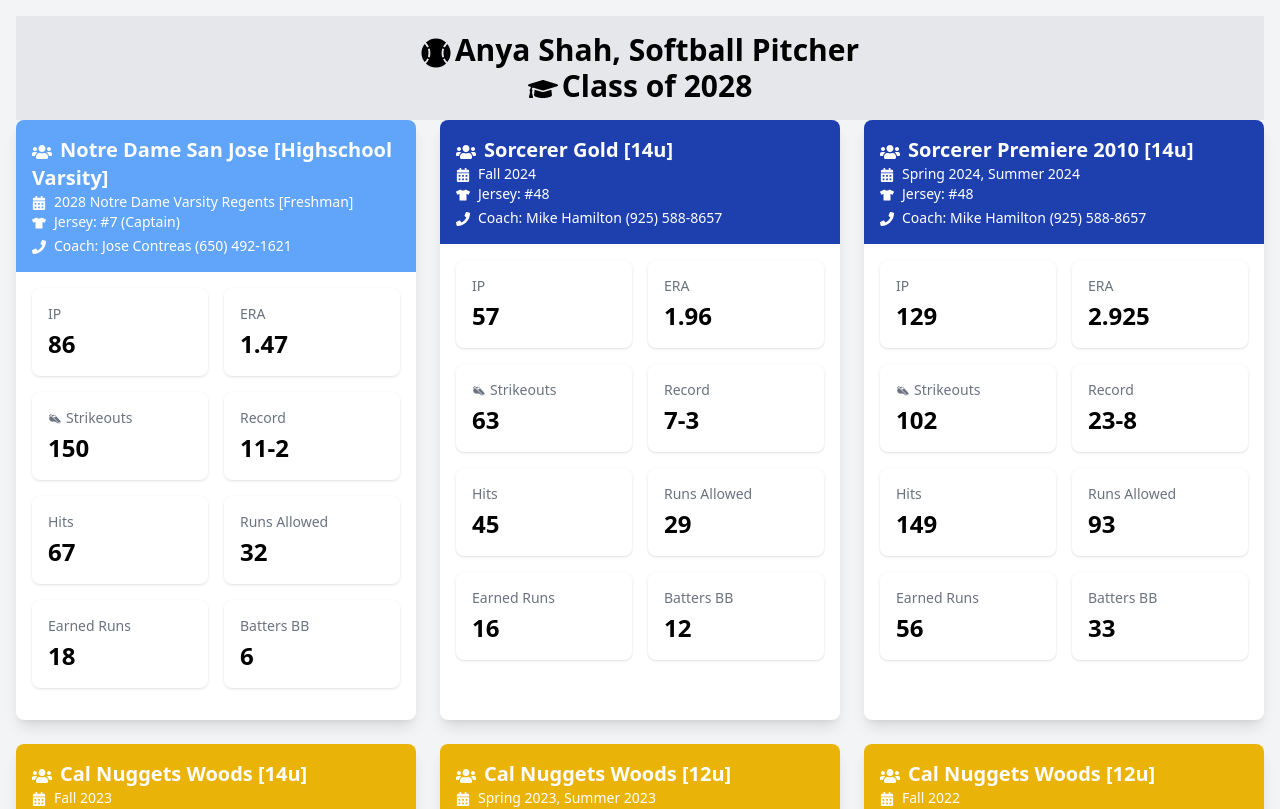
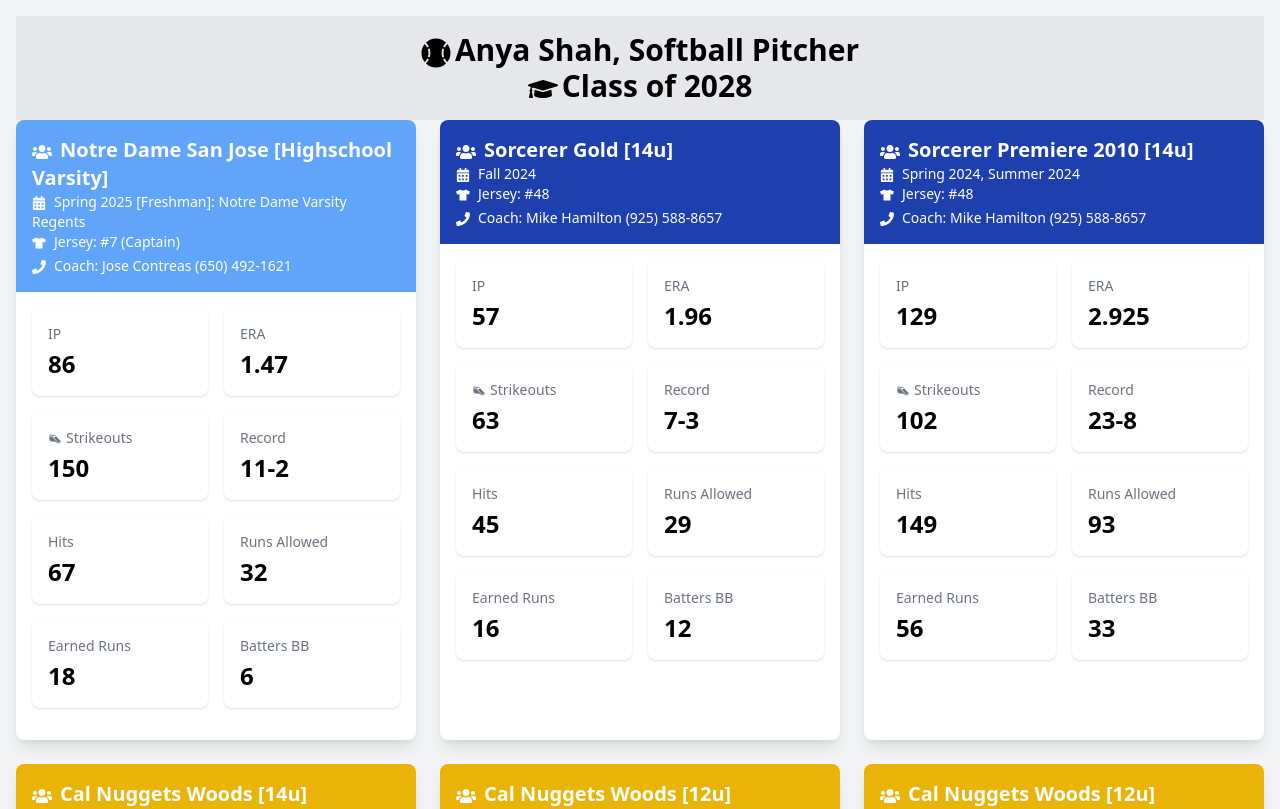
Before and after one commit to ankit249/baseball-stats, a React (Create React App) app: page / in a window 1280 px wide. Shown: the top 809 px of the page. Built offline with nearby package versions, Linux system fonts and the light colour scheme.

Commit message:
Varsity Regents

```diff
--- a/src/App.js
+++ b/src/App.js
@@ -41,7 +41,7 @@
   const teams = [
     {
       name: "Notre Dame San Jose [Highschool Varsity]",
-      seasons: "2028 Notre Dame Varsity Regents [Freshman]",
+      seasons: "Spring 2025 [Freshman]: Notre Dame Varsity Regents",
       jersey: "#7 (Captain)",
       coach: "Jose Contreas",
       phone: "6504921621",
```
